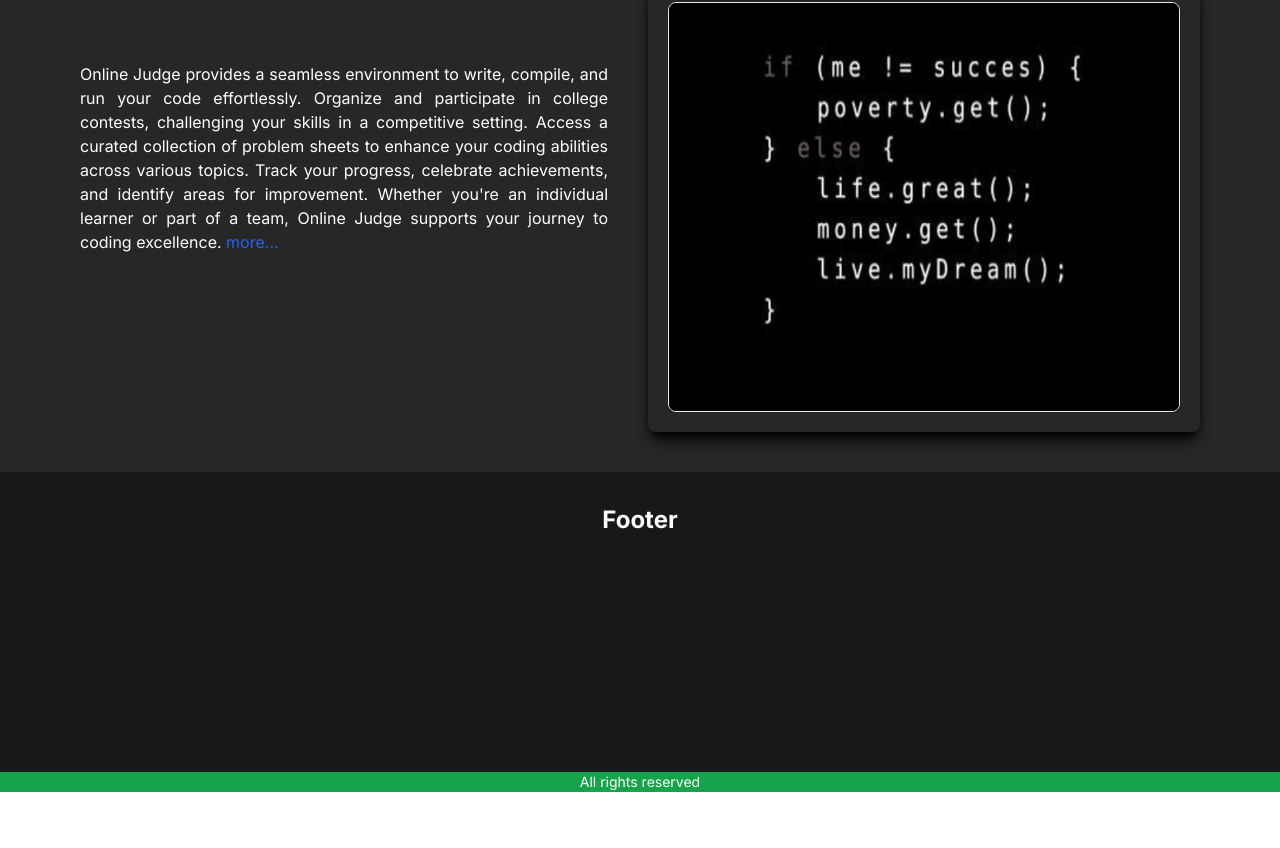
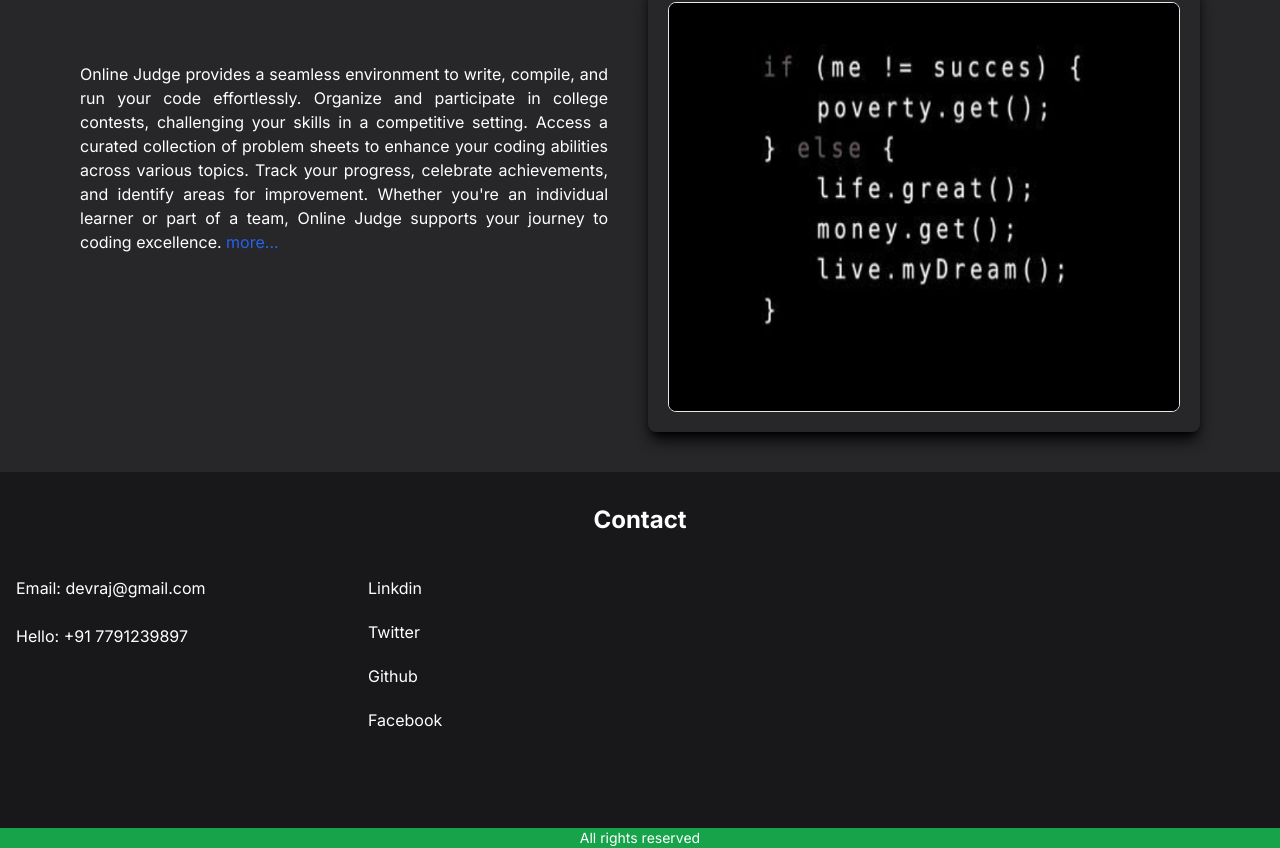
Before and after one commit to devRojha/Code_Alpha_, a Next.js app: page / in a window 1280 px wide. Shown: the part 1022-1870 px from the top of the page. Before the commit the page ends 1814 px from the top, so only its background shows below. Built offline with nearby package versions, Linux system fonts and the light colour scheme.

Commit message:
add footer

```diff
--- a/components/Appbar2.js
+++ b/components/Appbar2.js
@@ -11,7 +11,7 @@ export default function Appbar2() {
             <button onClick={()=>router.push("/about")} className="hover:text-blue-600">About</button>
             <button className="hover:text-blue-600">Problem</button>
             <button className="hover:text-blue-600">Contest</button>
-            <button className="hover:text-blue-600">Contact</button>
+            <a href="#contact" className="hover:text-blue-600">Contact</a>
         </div>
       </div>
     );
--- a/components/Footer.js
+++ b/components/Footer.js
@@ -3,11 +3,35 @@
 
 export default function Footer() {
     return (
-        <div>
-            <div className="bg-zinc-900 w-full h-[300px] p-4">
-                <div className="w-full text-center text-2xl text-white pt-4 font-bold">Footer</div>
+        <div className="bg-zinc-900">
+            <div className=" w-full  p-4">
+                <div id="contact" className="w-full text-center text-2xl text-white pt-4 font-bold mb-10">Contact</div>
+                <div className="grid grid-cols-4 max-md:grid-cols-2 max-sm:grid-cols-1 space-x-10 max-sm:space-x-0 max-sm:space-y-6 text-white">
+                    <div className="h-full">
+                        <label>Email: </label>
+                        <a className="hover:text-blue-800" href="mailto: devraj227804@gmail.com">devraj@gmail.com</a>
+                        <br /> <br />
+                        <label>Hello: </label>
+                        <a className="hover:text-blue-800" href="tel:8210129260">+91 7791239897</a>
+                    </div>
+                    <div className="hidden max-sm:flex space-x-4 h-full">
+                        <a className="hover:text-blue-800" href="https://www.linkedin.com/in/devraj-kumar-5191ba250/">Linkdin</a>
+                        <a className="hover:text-blue-800" href="https://x.com/devR_04">Twitter</a>
+                        <a className="hover:text-blue-800" href="https://github.com/devRojha">Github</a>
+                        <a className="hover:text-blue-800" href="https://www.facebook.com/rajdev04">Facebook</a>
+                    </div>
+                    <div className="flex flex-col max-sm:hidden space-y-5 h-full">
+                        <a className="hover:text-blue-800" href="https://www.linkedin.com/in/devraj-kumar-5191ba250/">Linkdin</a>
+                        <a className="hover:text-blue-800" href="https://x.com/devR_04">Twitter</a>
+                        <a className="hover:text-blue-800" href="https://github.com/devRojha">Github</a>
+                        <a className="hover:text-blue-800" href="https://www.facebook.com/rajdev04">Facebook</a>
+                    </div>
+                    <div className="h-full"></div>
+                    <div className="h-full"></div>
+                    <div className="h-full"></div>
+                </div>
             </div>
-            <div className="bg-green-600 w-full text-center text-white text-sm">All rights reserved</div>
+            <div className="bg-green-600 w-full text-center text-white text-sm mt-20 max-sm:mt-4">All rights reserved</div>
         </div>
     );
   }
```
